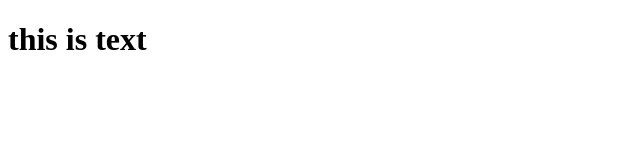
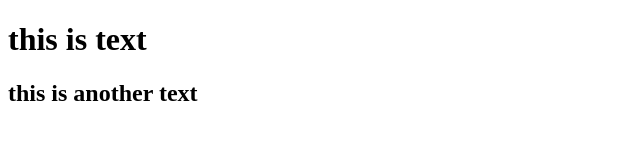
Before and after one commit to harshit9696/dummy, a plain HTML site: page index.html in a window 1280 px wide. Shown: the whole page, without its empty margins (0-640 px from the left). Drawn offline with Linux system fonts and the light colour scheme.

Commit message:
modify index file

```diff
--- a/index.html
+++ b/index.html
@@ -7,5 +7,6 @@
 </head>
 <body>
     <h1>this is text</h1>
+    <h2>this is another text</h2>
 </body>
 </html>
```
